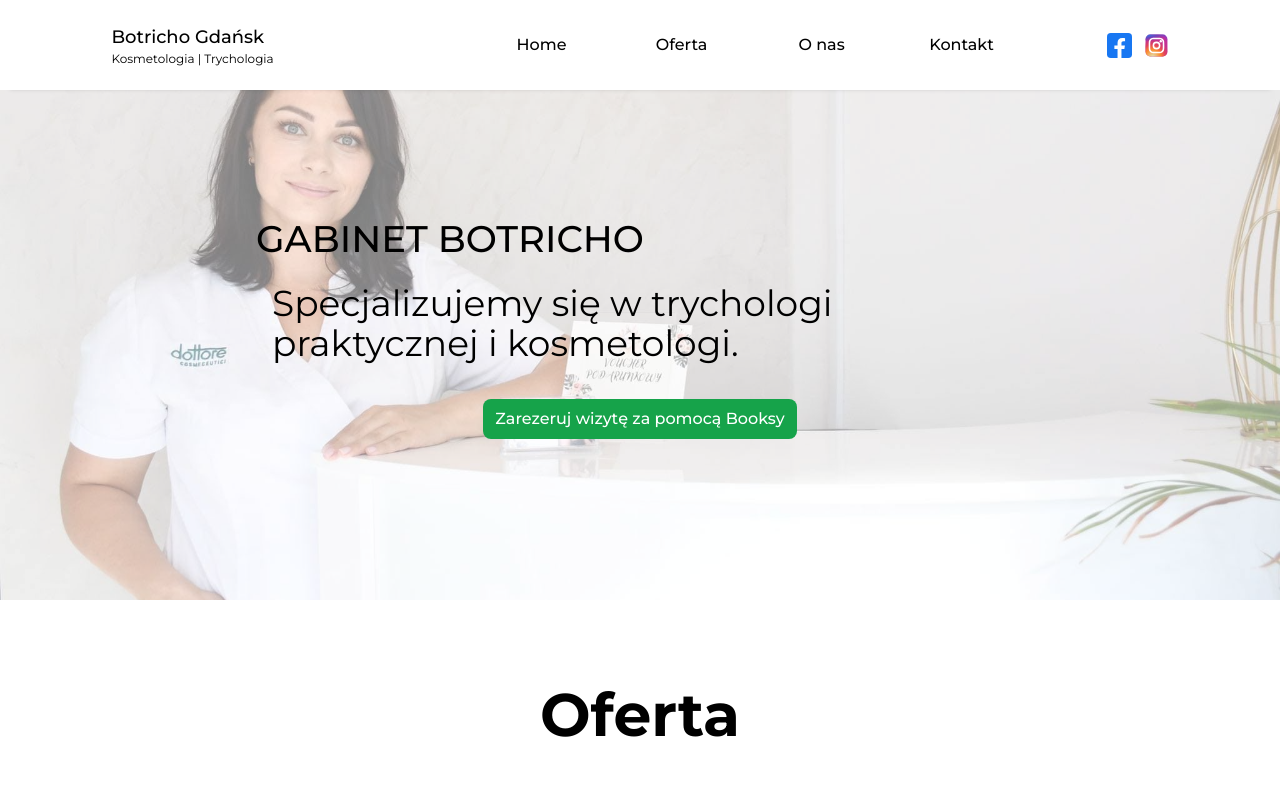
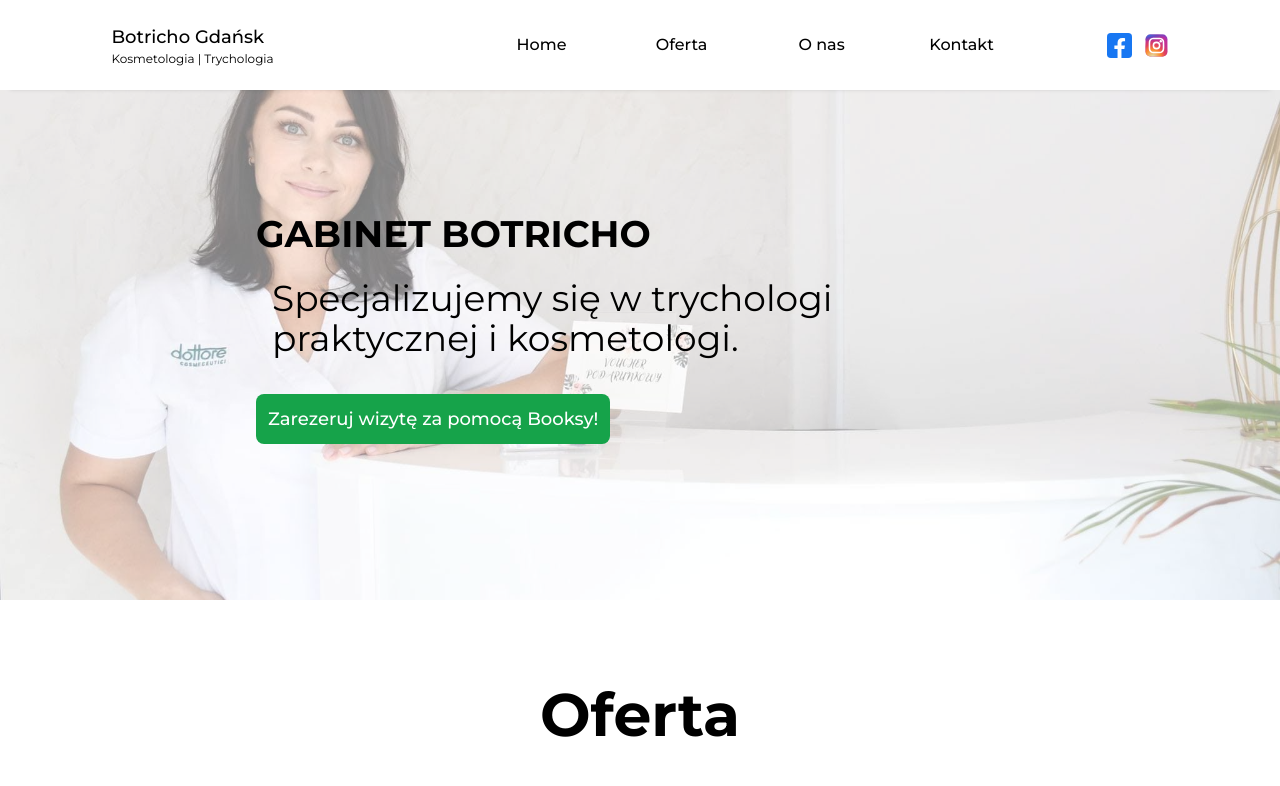
Before and after one commit to mkropidlowski/botricho-page, a Next.js app: page / in a window 1280 px wide. Shown: the top 786 px of the page. Built offline with nearby package versions, Linux system fonts and the light colour scheme; no server answers.

Commit message:
changes in hero & navbar

```diff
--- a/components/hero/Hero.tsx
+++ b/components/hero/Hero.tsx
@@ -9,18 +9,22 @@ interface HeroProps {
 
 const Hero: FC<HeroProps> = ({ className }) => {
     return (
-        <div className={clsx("flex justify-center", className)}>
+        <div className={clsx("md:justify-center justify-start", className)}>
             <HeroImage />
-            <div className="flex flex-col gap-5 relative">
+            <div className="flex flex-col gap-5 relative top-[150px] md:top-0 p-5">
                 <div>
-                    <h1 className="uppercase md:text-[37px] text-[30px] font-medium">Gabinet Botricho</h1>
-                    <p className="p-4 md:text-4xl text-3xl max-w-3xl">
+                    <h1 className="uppercase md:text-[37px] text-[27px] font-semibold">Gabinet Botricho</h1>
+                    <p className="p-4 md:text-4xl text-[23px] max-w-3xl font-normal">
                         Specjalizujemy się w trychologi praktycznej i kosmetologi.
                     </p>
                 </div>
-                <Link href="https://botricho.booksy.com" className="flex justify-center cursor-pointer z-[150]">
-                    <button className="md:h-[40px] h-[55px] rounded-lg bg-green-600 font-medium text-white pl-3 pr-3 cursor-pointer">
-                        Zarezeruj wizytę za pomocą Booksy
+                <Link
+                    href="https://botricho.booksy.com"
+                    target="_blank"
+                    className="cursor-pointer z-[30] max-w-[360px]"
+                >
+                    <button className=" md:h-[50px] h-[60px] text-lg rounded-lg bg-green-600 font-medium text-white pl-3 pr-3 cursor-pointer">
+                        Zarezeruj wizytę za pomocą Booksy!
                     </button>
                 </Link>
             </div>
--- a/components/navbar/Navbar.tsx
+++ b/components/navbar/Navbar.tsx
@@ -19,7 +19,7 @@ const Navbar: FC<NavbarProps> = ({ className, links = menuLinks }) => {
     return (
         <nav
             className={clsx(
-                "fixed top-0 flex flex-wrap justify-around items-center w-full bg-white md:h-[90px] shadow-[0_8px_5px_-10px_rgba(0,0,0,0.3)] h-navBarHeight z-30 "
+                "fixed top-0 flex flex-wrap justify-around items-center w-full bg-white md:h-[90px] shadow-[0_8px_5px_-10px_rgba(0,0,0,0.3)] h-navBarHeight z-[100] "
             )}
         >
             <h2 className={clsx("text-black")}>
```
